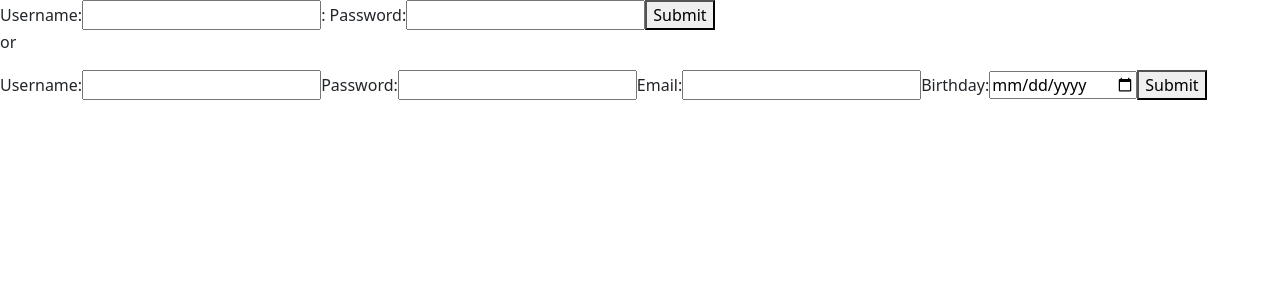
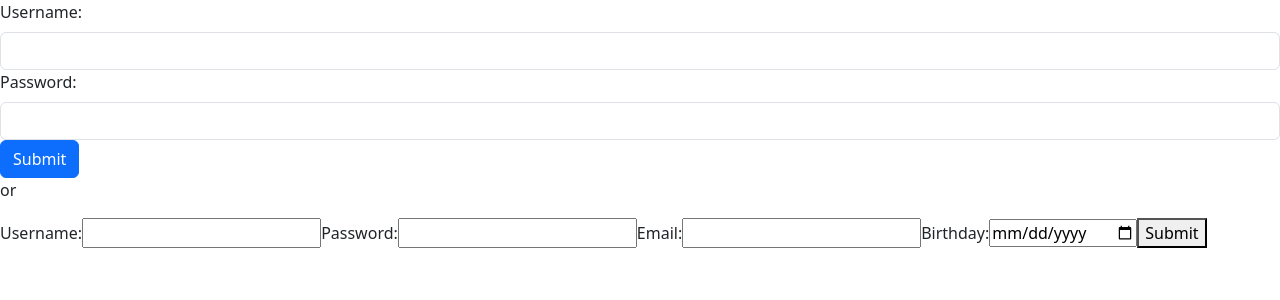
Before and after one commit to zhasan90/myFlix-client, a React app: page / in a window 1280 px wide. Shown: the top 300 px of the page. Built offline with nearby package versions, Linux system fonts and the light colour scheme; the HTML template or start-up script is replaced by a standard one.

Commit message:
added css bootstrap

```diff
--- a/src/components/login-view/login-view.jsx
+++ b/src/components/login-view/login-view.jsx
@@ -1,4 +1,6 @@
 import React , {useState} from "react";
+import Button from "react-bootstrap/Button";
+import Form from "react-bootstrap/Form";
 
 export const LoginView = ({onLoggedIn}) => {
     const [username, setUsername] = useState("")
@@ -31,26 +33,30 @@ export const LoginView = ({onLoggedIn}) => {
       }
 
     return (
-        <form onSubmit={handleSubmit}>
-            <label htmlFor="">
-                Username:
-                <input
+        <Form onSubmit={handleSubmit}>
+        <Form.Group controlId="formUsername">
+          <Form.Label>Username:</Form.Label>
+          <Form.Control
             type="text"
             value={username}
             onChange={(e) => setUsername(e.target.value)}
-                    required />
-            </label>
-            <label htmlFor="">:
-                Password:
-                <input
+            required
+            minLength="3"
+          />
+        </Form.Group>
+
+        <Form.Group controlId="formPassword">
+          <Form.Label>Password:</Form.Label>
+          <Form.Control
             type="password"
             value={password}
             onChange={(e) => setPassword(e.target.value)}
-                 required />
-            </label>
-            <button className="submit-button" type="submit">
+            required
+          />
+        </Form.Group>
+        <Button variant="primary" type="submit">
           Submit
-            </button>
-        </form>
+        </Button>
+      </Form>
     );
 };
--- a/src/components/main-view/main-view.jsx
+++ b/src/components/main-view/main-view.jsx
@@ -3,6 +3,7 @@ import { MovieCard } from "../movie-card/movie-card";
 import { MovieView } from "../movie-view/movie-view";
 import { LoginView } from "../login-view/login-view";
 import { SignupView } from "../signup-view/signup-view";
+import { Col, Row } from "react-bootstrap";
 
 export const MainView = () => {
   const storedUser = JSON.parse(localStorage.getItem("user"));
@@ -66,16 +67,17 @@ export const MainView = () => {
     console.log(movies)
     return (
         <>
-        <div>
+        <Row>
             {movies.map((movie) => (
-                <MovieCard
+                <Col><MovieCard
                     key={movie.id}
                     movie={movie}
                     onMovieClick={(newSelectedMovie) => {
                         setSelectedMovie(newSelectedMovie);
                     }} />
+                </Col>
             ))}
-        </div>
+        </Row>
         <button className = "logout-button" button onClick={() => { setUser(null); }}>Logout</button>
         </>
     );
--- a/src/components/movie-card/movie-card.jsx
+++ b/src/components/movie-card/movie-card.jsx
@@ -1,5 +1,5 @@
 import PropTypes from "prop-types";
-import { Button , Card } from "react-bootstrap";
+import { Button , Card, Container } from "react-bootstrap";
 
 export const MovieCard = ({ movie, onMovieClick }) => {
     // return (<div
@@ -8,7 +8,8 @@ export const MovieCard = ({ movie, onMovieClick }) => {
     //     }}> {movie.title}
     // </div>);
         return (
-          <Card onClick={() => onMovieClick(movie)}>
+          <Container>
+            <Card style={{ width: '18rem'}} onClick={() => onMovieClick(movie)}>
             <Card.Img variant="top" src={movie.image} />
             <Card.Body>
               <Card.Title>Title: {movie.title}</Card.Title>
@@ -16,7 +17,8 @@ export const MovieCard = ({ movie, onMovieClick }) => {
               <Card.Text>Director: {movie.director.Name}</Card.Text>
               <Card.Text>Actors: {movie.actors}</Card.Text>
             </Card.Body>
-          </Card>
+            </Card>
+          </Container>
         );
 };
 
--- a/src/components/movie-view/movie-view.jsx
+++ b/src/components/movie-view/movie-view.jsx
@@ -1,3 +1,5 @@
+import "./movie-view.scss"
+
 export const MovieView = ({ movie, onBackClick }) => {
     return (
         <div>
@@ -26,7 +28,7 @@ export const MovieView = ({ movie, onBackClick }) => {
                 <span>Cast: </span>
                 <span>{movie.actors}</span>
             </div>
-            <button className = "back-button" onClick={onBackClick }>Back</button>
+            <button className = "back-button" onClick={onBackClick}>Back</button>
         </div>
     );
 };
```
Also changed, not shown: src/components/movie-card/movie-card.scss (added), src/components/movie-view/movie-view.scss (added), 3 other files (tests, documents, lock files or other folders). Lines whose indentation alone changed are shown as unchanged.
